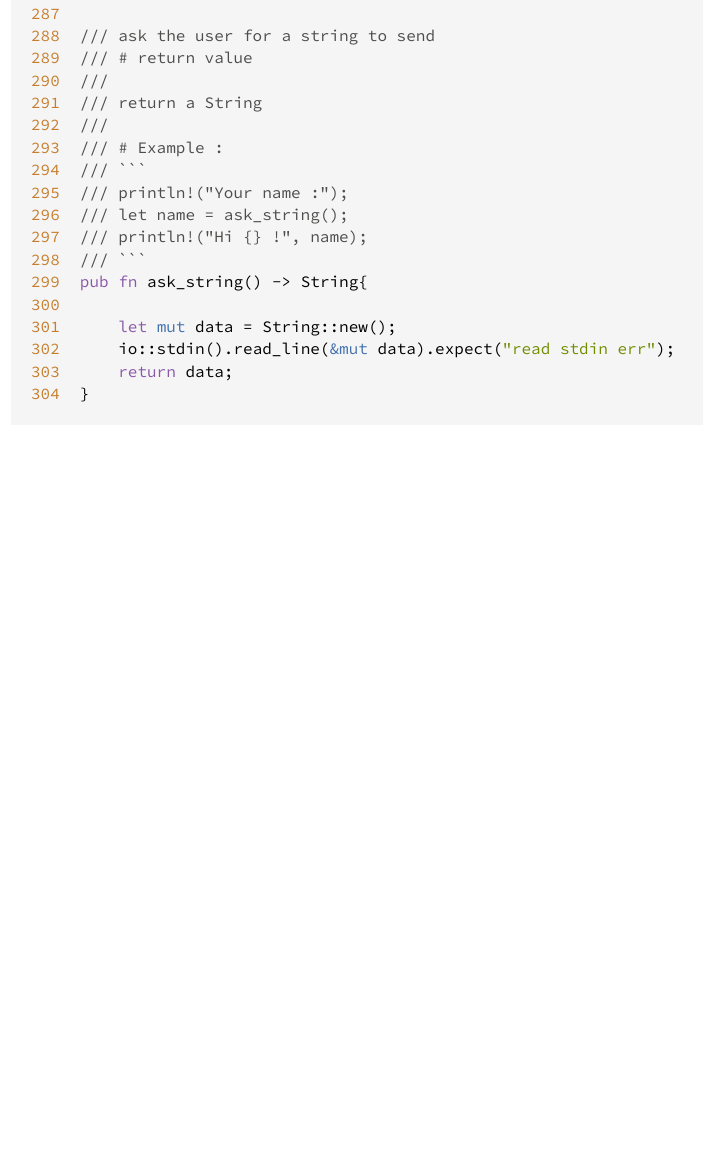
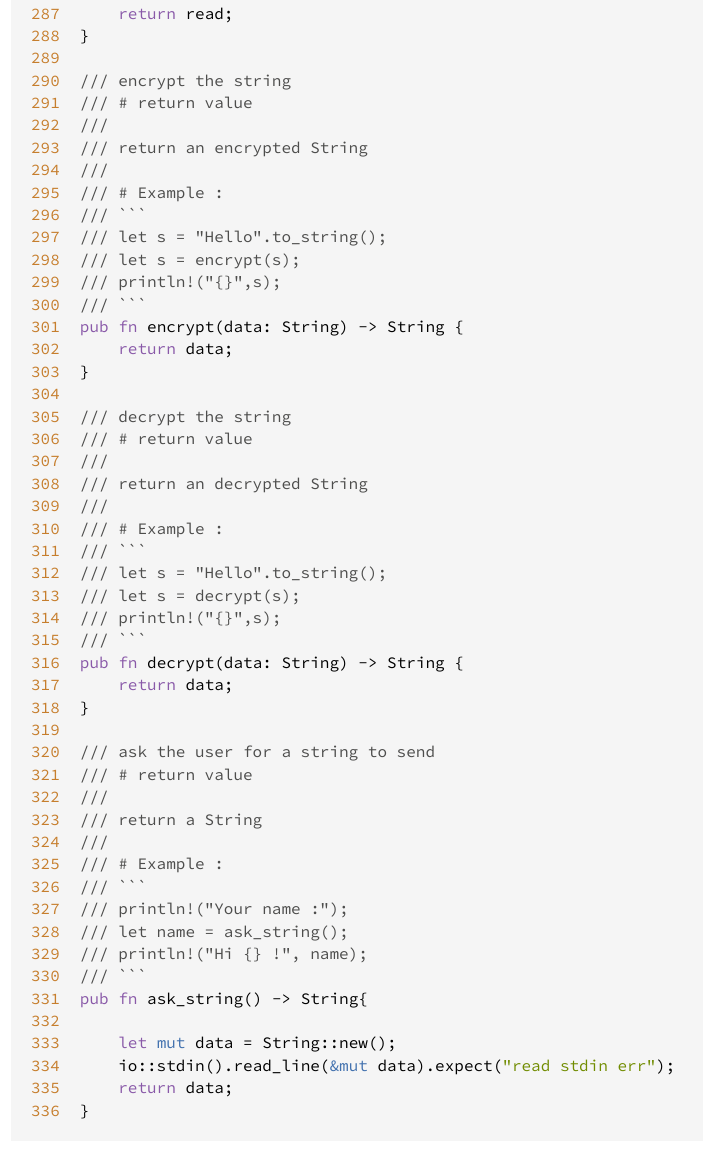
Before and after one commit to 4zv4l/rustchat, a plain HTML site: page doc/src/rustchat/netlib.rs.html in a window 1280 px wide. Shown: the part 6557-7715 px from the top of the page, without its empty margins (4-707 px from the left). Before the commit the page ends 7027 px from the top, so only its background shows below. Drawn offline with Linux system fonts and the light colour scheme.

Commit message:
added decrypt and encrypt function for later

````diff
--- a/doc/rustchat/netlib/sidebar-items.js
+++ b/doc/rustchat/netlib/sidebar-items.js
@@ -1 +1 @@
-initSidebarItems({"fn":[["accept","accept a connection and return the client call this function if you’re a server"],["ask_string","ask the user for a string to send"],["check_args","check the argument to start as Server or Client"],["connect","connect to the Server call this function if you’re a client"],["listen","listen to the connection"],["read","read data from client"],["read_thread","start a thread to read data from the connection"],["usage","show the usage"],["write","write data to the client"],["write_thread","start a thread to write data to the connection"]]});
+initSidebarItems({"fn":[["accept","accept a connection and return the client call this function if you’re a server"],["ask_string","ask the user for a string to send"],["check_args","check the argument to start as Server or Client"],["connect","connect to the Server call this function if you’re a client"],["decrypt","decrypt the string"],["encrypt","encrypt the string"],["listen","listen to the connection"],["read","read data from client"],["read_thread","start a thread to read data from the connection"],["usage","show the usage"],["write","write data to the client"],["write_thread","start a thread to write data to the connection"]]});
--- a/doc/search-index.js
+++ b/doc/search-index.js
@@ -1,4 +1,4 @@
 var searchIndex = JSON.parse('{\
-"rustchat":{"doc":"","t":[5,0,5,5,5,5,5,5,5,5,5,5],"n":["main","netlib","accept","ask_string","check_args","connect","listen","read","read_thread","usage","write","write_thread"],"q":["rustchat","","rustchat::netlib","","","","","","","","",""],"d":["","","accept a connection and return the client call this …","ask the user for a string to send","check the argument to start as Server or Client","connect to the Server call this function if you’re a …","listen to the connection","read data from client","start a thread to read data from the connection","show the usage","write data to the client","start a thread to write data to the connection"],"i":[0,0,0,0,0,0,0,0,0,0,0,0],"f":[[[]],null,[[["tcplistener",3]],["tcpstream",3]],[[],["string",3]],[[["string",3],["vec",3,["string"]]],["tcpstream",3]],[[["string",3]],["tcpstream",3]],[[["string",3]],["tcplistener",3]],[[["string",3],["tcpstream",3]],["usize",15]],[[["tcpstream",3]],[["joinhandle",3,["i32"]],["i32",15]]],[[["string",3]]],[[["string",3],["tcpstream",3]],["usize",15]],[[["tcpstream",3]],[["joinhandle",3,["i32"]],["i32",15]]]],"p":[]}\
+"rustchat":{"doc":"","t":[5,0,5,5,5,5,5,5,5,5,5,5,5,5],"n":["main","netlib","accept","ask_string","check_args","connect","decrypt","encrypt","listen","read","read_thread","usage","write","write_thread"],"q":["rustchat","","rustchat::netlib","","","","","","","","","","",""],"d":["","","accept a connection and return the client call this …","ask the user for a string to send","check the argument to start as Server or Client","connect to the Server call this function if you’re a …","decrypt the string","encrypt the string","listen to the connection","read data from client","start a thread to read data from the connection","show the usage","write data to the client","start a thread to write data to the connection"],"i":[0,0,0,0,0,0,0,0,0,0,0,0,0,0],"f":[[[]],null,[[["tcplistener",3]],["tcpstream",3]],[[],["string",3]],[[["string",3],["vec",3,["string"]]],["tcpstream",3]],[[["string",3]],["tcpstream",3]],[[["string",3]],["string",3]],[[["string",3]],["string",3]],[[["string",3]],["tcplistener",3]],[[["string",3],["tcpstream",3]],["usize",15]],[[["tcpstream",3]],[["i32",15],["joinhandle",3,["i32"]]]],[[["string",3]]],[[["string",3],["tcpstream",3]],["usize",15]],[[["tcpstream",3]],[["i32",15],["joinhandle",3,["i32"]]]]],"p":[]}\
 }');
 if (window.initSearch) {window.initSearch(searchIndex)};
--- a/doc/src/rustchat/netlib.rs.html
+++ b/doc/src/rustchat/netlib.rs.html
@@ -302,6 +302,38 @@
 <span id="302">302</span>
 <span id="303">303</span>
 <span id="304">304</span>
+<span id="305">305</span>
+<span id="306">306</span>
+<span id="307">307</span>
+<span id="308">308</span>
+<span id="309">309</span>
+<span id="310">310</span>
+<span id="311">311</span>
+<span id="312">312</span>
+<span id="313">313</span>
+<span id="314">314</span>
+<span id="315">315</span>
+<span id="316">316</span>
+<span id="317">317</span>
+<span id="318">318</span>
+<span id="319">319</span>
+<span id="320">320</span>
+<span id="321">321</span>
+<span id="322">322</span>
+<span id="323">323</span>
+<span id="324">324</span>
+<span id="325">325</span>
+<span id="326">326</span>
+<span id="327">327</span>
+<span id="328">328</span>
+<span id="329">329</span>
+<span id="330">330</span>
+<span id="331">331</span>
+<span id="332">332</span>
+<span id="333">333</span>
+<span id="334">334</span>
+<span id="335">335</span>
+<span id="336">336</span>
 </pre><pre class="rust">
 <span class="kw">use</span> <span class="ident">std::io</span>::{<span class="self">self</span>, <span class="ident">Write</span>, <span class="ident">BufReader</span>, <span class="ident">BufRead</span>};
 <span class="kw">use</span> <span class="ident">std::net</span>::{<span class="ident">TcpListener</span>,<span class="ident">TcpStream</span>};
@@ -477,6 +509,7 @@
     <span class="ident">data</span>.<span class="ident">clear</span>();
     <span class="kw">match</span> <span class="ident">reader</span>.<span class="ident">read_line</span>(<span class="ident">data</span>){
         <span class="prelude-val">Ok</span>(<span class="ident">bytes</span>) <span class="op">=</span><span class="op">&gt;</span> {
+            <span class="kw">let</span> <span class="ident">data</span> <span class="op">=</span> <span class="ident">decrypt</span>(<span class="ident">data</span>.<span class="ident">to_string</span>());
             <span class="macro">print!</span>(<span class="string">&quot;\r{}&quot;</span>, <span class="ident">data</span>);
             <span class="ident">bytes</span>
         }
@@ -506,7 +539,8 @@
 <span class="doccomment">/// write(&amp;client, &amp;data);</span>
 <span class="doccomment">/// ```</span>
 <span class="kw">pub</span> <span class="kw">fn</span> <span class="ident">write</span>(<span class="kw-2">mut</span> <span class="ident">client</span>: <span class="kw-2">&amp;</span><span class="ident">std::net::TcpStream</span>, <span class="ident">data</span>: <span class="kw-2">&amp;</span><span class="ident">String</span>) <span class="op">-</span><span class="op">&gt;</span> <span class="ident">usize</span> {
-   <span class="kw">match</span> <span class="ident">client</span>.<span class="ident">write</span>(<span class="ident">data</span>.<span class="ident">as_bytes</span>()){
+    <span class="kw">let</span> <span class="ident">data</span> <span class="op">=</span> <span class="ident">encrypt</span>(<span class="ident">data</span>.<span class="ident">to_string</span>());
+    <span class="kw">match</span> <span class="ident">client</span>.<span class="ident">write</span>(<span class="ident">data</span>.<span class="ident">as_bytes</span>()){
         <span class="prelude-val">Ok</span>(<span class="ident">bytes</span>) <span class="op">=</span><span class="op">&gt;</span> <span class="ident">bytes</span>,
         <span class="prelude-val">Err</span>(<span class="kw">_</span>) <span class="op">=</span><span class="op">&gt;</span> <span class="number">0</span>
     }
@@ -590,6 +624,36 @@
     <span class="kw">return</span> <span class="ident">read</span>;
 }
 
+<span class="doccomment">/// encrypt the string</span>
+<span class="doccomment">/// # return value</span>
+<span class="doccomment">///</span>
+<span class="doccomment">/// return an encrypted String</span>
+<span class="doccomment">///</span>
+<span class="doccomment">/// # Example :</span>
+<span class="doccomment">/// ```</span>
+<span class="doccomment">/// let s = &quot;Hello&quot;.to_string();</span>
+<span class="doccomment">/// let s = encrypt(s);</span>
+<span class="doccomment">/// println!(&quot;{}&quot;,s);</span>
+<span class="doccomment">/// ```</span>
+<span class="kw">pub</span> <span class="kw">fn</span> <span class="ident">encrypt</span>(<span class="ident">data</span>: <span class="ident">String</span>) <span class="op">-</span><span class="op">&gt;</span> <span class="ident">String</span> {
+    <span class="kw">return</span> <span class="ident">data</span>;
+}
+
+<span class="doccomment">/// decrypt the string</span>
+<span class="doccomment">/// # return value</span>
+<span class="doccomment">///</span>
+<span class="doccomment">/// return an decrypted String</span>
+<span class="doccomment">///</span>
+<span class="doccomment">/// # Example :</span>
+<span class="doccomment">/// ```</span>
+<span class="doccomment">/// let s = &quot;Hello&quot;.to_string();</span>
+<span class="doccomment">/// let s = decrypt(s);</span>
+<span class="doccomment">/// println!(&quot;{}&quot;,s);</span>
+<span class="doccomment">/// ```</span>
+<span class="kw">pub</span> <span class="kw">fn</span> <span class="ident">decrypt</span>(<span class="ident">data</span>: <span class="ident">String</span>) <span class="op">-</span><span class="op">&gt;</span> <span class="ident">String</span> {
+    <span class="kw">return</span> <span class="ident">data</span>;
+}
+
 <span class="doccomment">/// ask the user for a string to send</span>
 <span class="doccomment">/// # return value</span>
 <span class="doccomment">///</span>
````
Also changed, not shown: doc/rustchat/all.html (+1 -1 lines), doc/rustchat/netlib/fn.ask_string.html (+1 -1 lines), doc/rustchat/netlib/fn.decrypt.html (added, +11 -0 lines), doc/rustchat/netlib/fn.encrypt.html (added, +11 -0 lines), doc/rustchat/netlib/fn.read.html (+1 -1 lines), doc/rustchat/netlib/fn.read_thread.html (+1 -1 lines), doc/rustchat/netlib/fn.write.html (+1 -1 lines), doc/rustchat/netlib/fn.write_thread.html (+1 -1 lines), doc/rustchat/netlib/index.html (+3 -1 lines), 1 other file.
